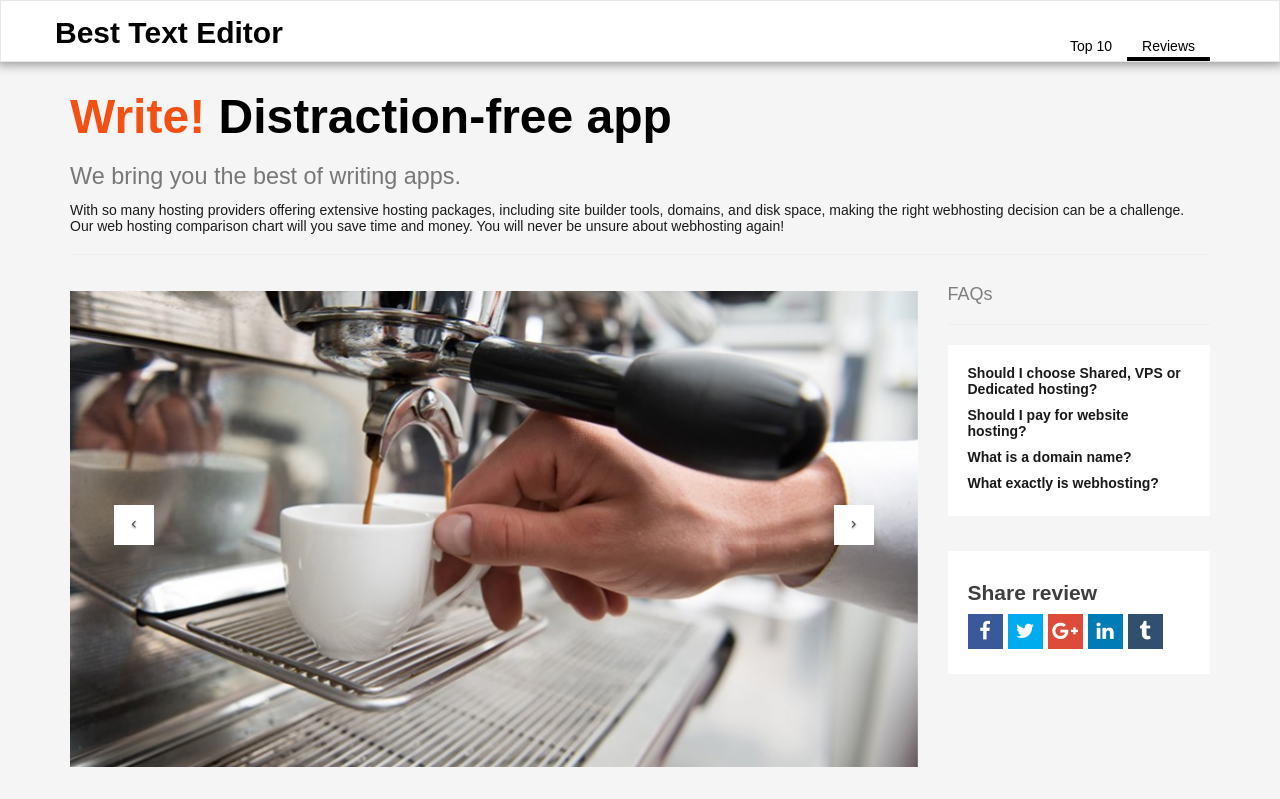
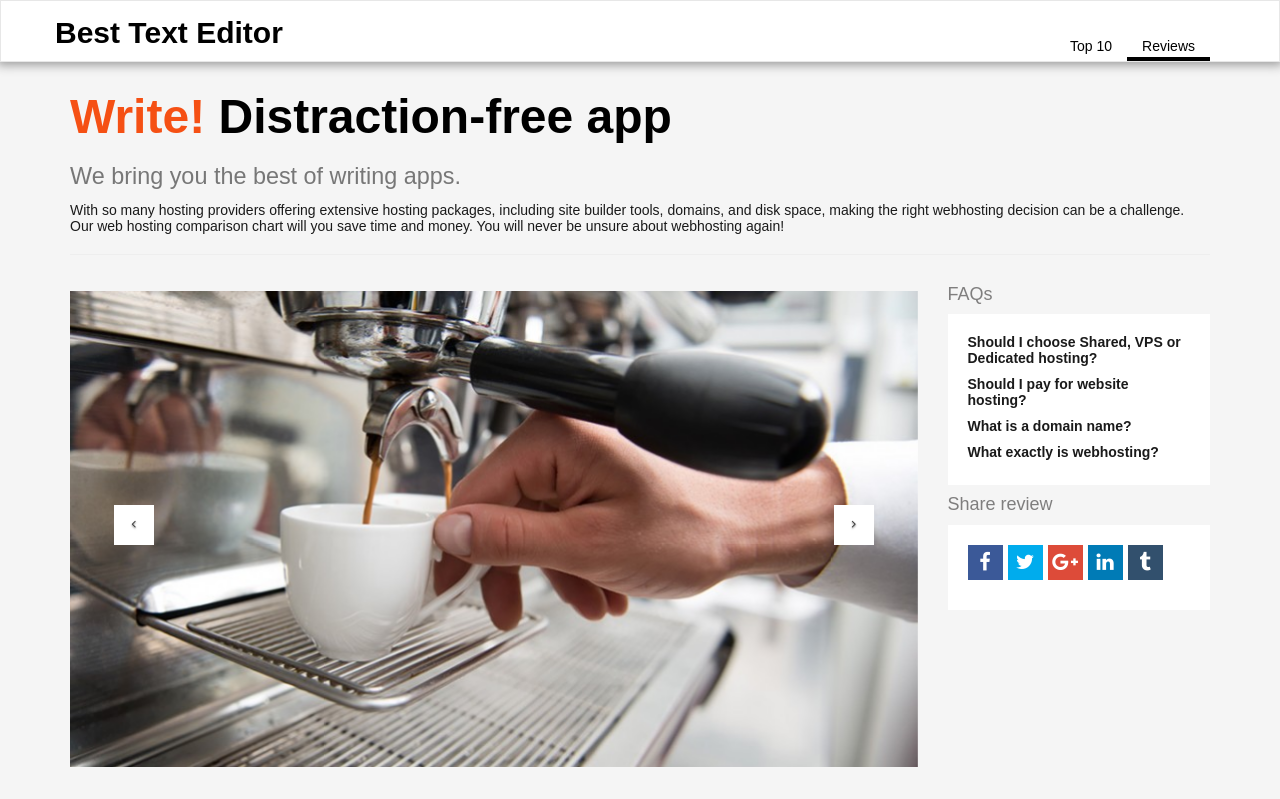
Before and after one commit to yaroslav-rybiak/appsrating, a plain HTML site: page reviews.html in a window 1280 px wide. Shown: the top 799 px of the page. Drawn offline with Linux system fonts and the light colour scheme.

Commit message:
quick fix

```diff
--- a/css/style.css
+++ b/css/style.css
@@ -259,7 +259,6 @@ footer {
 /* Social icons beginning */
 
 .social {
-    margin-top: 35px;
     margin-bottom: 35px;
 }
 
@@ -280,6 +279,7 @@ footer {
     font-size: 20px;
     text-align: center;
     margin-right: 5px;
+    margin-bottom: 5px;
     padding-top: 17%;
 }
 
@@ -316,7 +316,7 @@ ul li a i:hover {
 }
 
 /* White borders */
-.FAQ, .share {
+.FAQ, .social {
     background-color: #fff;
     padding: 20px 20px 15px 20px;
 }
--- a/reviews.html
+++ b/reviews.html
@@ -122,7 +122,6 @@
         <div class="col-sm-12 col-md-3">
 
             <h4 class="gray">FAQs</h4>
-            <hr>
             <div class="FAQ">
                 <p class="collapsible-link bold" data-toggle="collapse" href="#collapseFirst">
                     Should I choose Shared, VPS or Dedicated hosting?
@@ -150,8 +149,8 @@
                 </div>
             </div>
 
-            <div class="social share">
-                <h4 class="black">Share review</h4>
+            <h4 class="gray">Share review</h4>
+            <div class="social">
                 <ul>
                     <li><a href="https://www.facebook.com/" target="_blank"><i class="fa fa-facebook"></i></a></li>
                     <li><a href="https://twitter.com/" target="_blank"><i class="fa fa-twitter"></i></a></li>
```
Also changed, not shown: index.html (+0 -1 lines).
